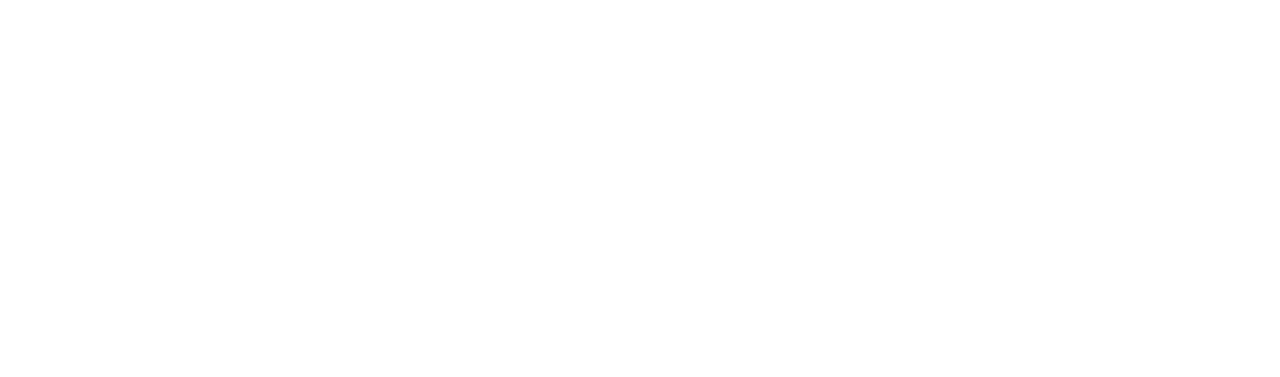
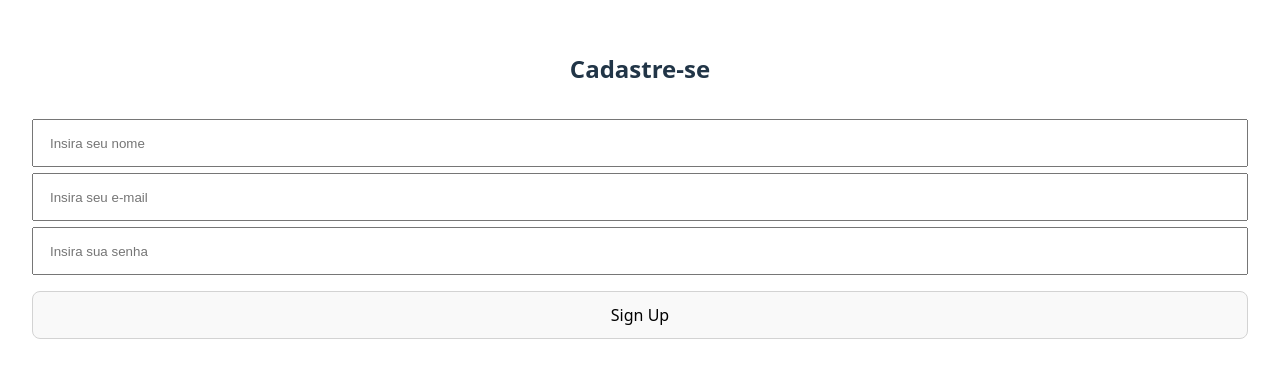
Before and after one commit to Bisdcode/teste-react-rtl-01, a React (Vite) app: page /sign-up in a window 1280 px wide. Before the commit this address had no page. Shown: the part 205-582 px from the top of the page. Built offline with nearby package versions, Linux system fonts and the light colour scheme.

Commit message:
apply tdd tests in SignUp component

```diff
--- /dev/null
+++ b/src/SignUp/index.tsx
@@ -0,0 +1,25 @@
+import { useNavigate } from "react-router-dom"
+import styles from "./styles.module.scss"
+import type { FormEvent } from "react";
+
+export default function SignUp() {
+    const navigate = useNavigate();
+
+    function handleSubmit(e: FormEvent) {
+        e.preventDefault();
+
+        navigate("/dashboard");
+    }
+
+    return (
+        <div className={styles.container}>
+            <h2>Cadastre-se</h2>
+            <form onSubmit={handleSubmit}>
+                <input type="text" placeholder="Insira seu nome"/>
+                <input type="text" placeholder="Insira seu e-mail"/>
+                <input type="text" placeholder="Insira sua senha"/>
+            <button>Sign Up</button>
+            </form>
+        </div>
+    )
+}
--- /dev/null
+++ b/src/SignUp/styles.module.scss
@@ -0,0 +1,21 @@
+.container {
+    display: flex;
+    flex-direction: column;
+    align-items: center;
+    gap: 32px;
+    padding: 32px;
+
+    width: 100vw;
+
+    form {
+        display: flex;
+        flex-direction: column;
+        gap: 6px;
+
+        width: 100%;
+
+        button {
+            margin-top: 10px;
+        }
+    }
+}
--- a/src/routes.tsx
+++ b/src/routes.tsx
@@ -1,12 +1,14 @@
 import { Route, Routes } from "react-router-dom";
 import Login from "./Login";
 import Dashboard from "./Dashboard";
+import SignUp from "./SignUp";
 
 export default function MainRoutes() {
     return (
         <Routes>
             <Route path="/" element={<Login/>}/>
             <Route path="/dashboard" element={<Dashboard/>}/>
+            <Route path="/sign-up" element={<SignUp/>}/>
         </Routes>
     )
 }
```
Also changed, not shown: 2 other files (tests, documents, lock files or other folders).
